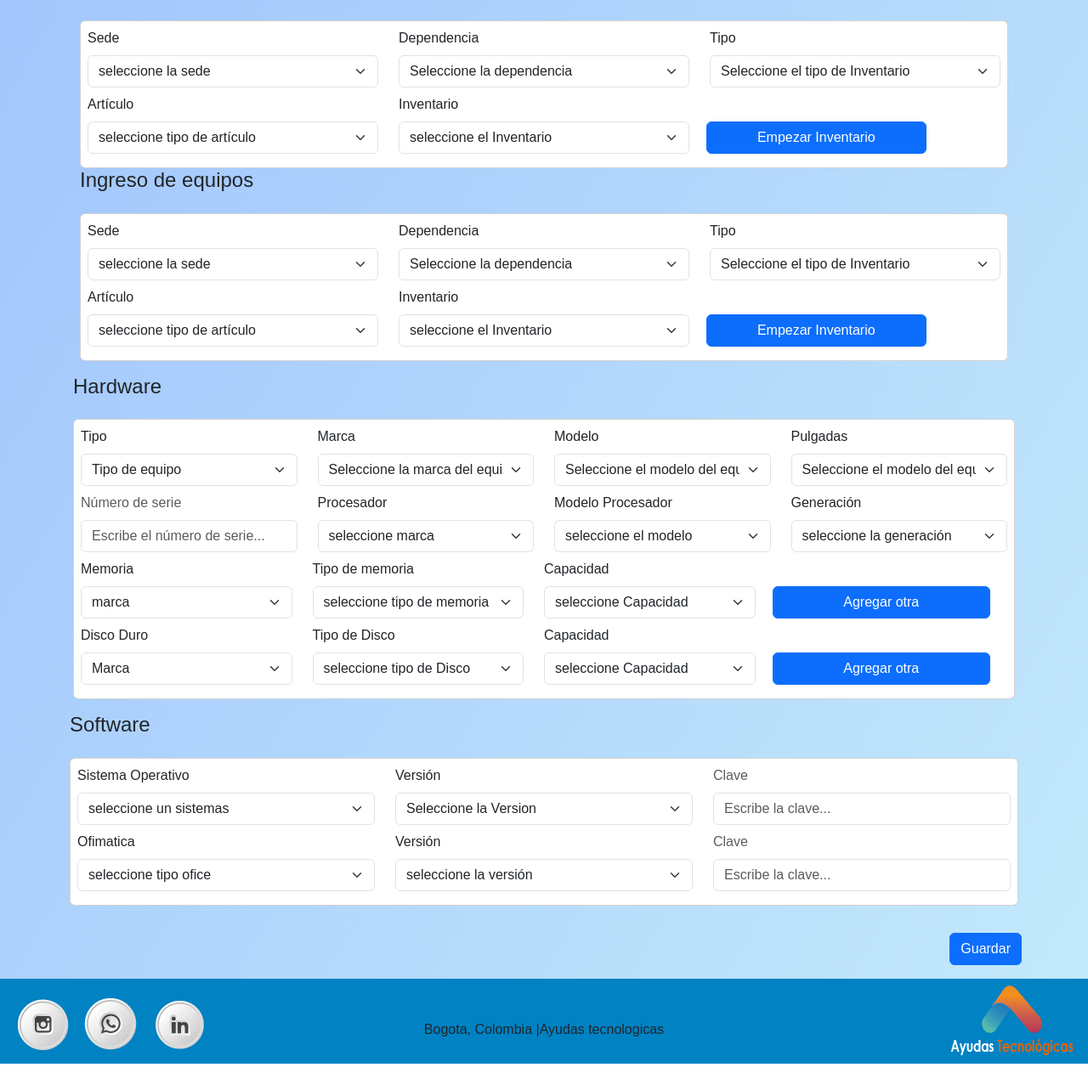
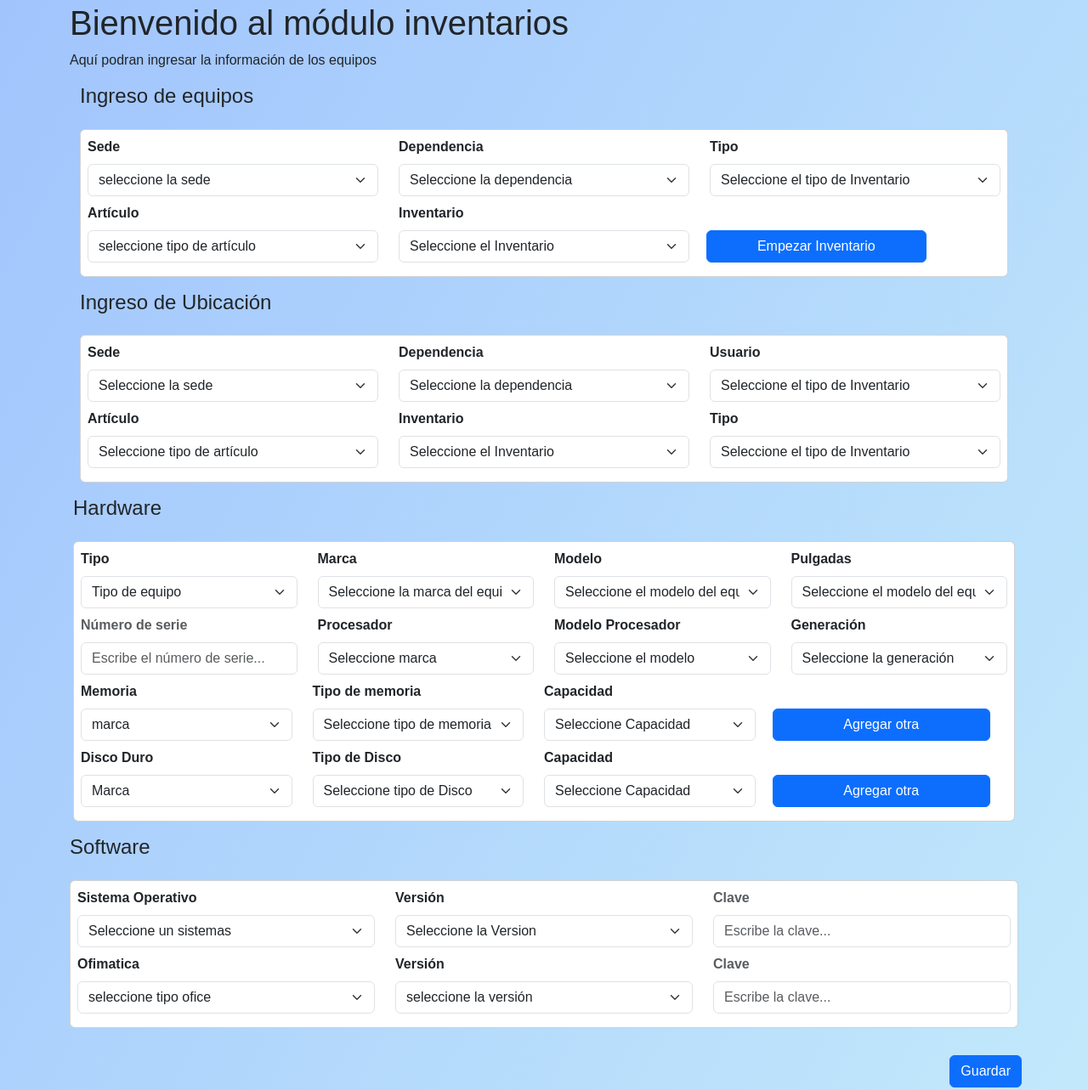
Before and after one commit to johnsistemas/2da-garciagomezjohn-inventario, a website: page pages/inventarios.html in a window 1280 px wide. Shown: the part 361-1644 px from the top of the page at 85% size. Before the commit the page ends 1613 px from the top, so only its background shows below. Drawn offline with nearby package versions, Linux system fonts and the light colour scheme.

Commit message:
[m]se realiza cambio en el nav de inventarios

```diff
--- a/css/style.css
+++ b/css/style.css
@@ -54,12 +54,7 @@
     justify-content: flex-end;
 }
 
-.contenedor-imagenes {
 
-    background-position: top;
-    background-size: contain;
-    height: 20px;
-}
 
 .contenedor-imagenes img {
     width: 10%;
--- a/pages/inventarios.html
+++ b/pages/inventarios.html
@@ -39,7 +39,7 @@
 
     </header>
     <nav>
-        <nav class="navbar navbar-expand-lg jbg-container">
+        <nav class="navbar navbar-expand-lg jbg-container ">
             <div class="container-fluid ">
                 <a class="navbar-brand text-light" href="#">INVENTARIOS</a>
                 <button class="navbar-toggler" type="button" data-bs-toggle="collapse"
@@ -48,9 +48,9 @@
                     <span class="navbar-toggler-icon"></span>
                 </button>
                 <!--  menu de inventarios -->
-                <div class="collapse navbar-collapse" id="navbarSupportedContent">
-                    <ul class="navbar-nav me-auto mb-2 ">
-                        <li class="nav-item">
+                <div class="collapse navbar-collapse " id="navbarSupportedContent">
+                    <ul class="navbar-nav me-auto mb-2  ">
+                        <li class="nav-item ">
                             <a href="#" class="d-block text-light p-3 raya lead"><svg xmlns="http://www.w3.org/2000/svg"
                                     fill="currentColor" class="bi bi-speedometer2 lead " viewBox="0 0 16 16">
                                     <path
@@ -182,7 +182,7 @@
                                     <div class="col-lg-4 ">
                                         <label for="exampleDataList" class="form-label">Inventario</label>
                                         <select class="form-select mb-2" aria-label="Default select example">
-                                            <option selected>seleccione el Inventario </option>
+                                            <option selected>Seleccione el Inventario </option>
                                             <option value="1">invcasaprov0000015</option>
                                             <option value="2">invcasaprov0000016</option>
                                             <option value="3">invcasaprov0000017</option>
@@ -200,13 +200,13 @@
                     </section>
                     <section>
                         <div class="container">
-                            <h4 class="pb-3"> Ingreso de equipos</h4>
+                            <h4 class="pb-3 mt-3"> Ingreso de Ubicación</h4>
                             <div class="card p-2">
                                 <div class="row">
                                     <div class="col-lg-4 ">
                                         <label for="exampleDataList" class="form-label">Sede</label>
                                         <select class="form-select mb-2" aria-label="Default select example">
-                                            <option selected>seleccione la sede</option>
+                                            <option selected>Seleccione la sede</option>
                                             <option value="1">Casa Provincial</option>
                                             <option value="2">Economato Provincial</option>
                                             <option value="3">Casa Central</option>
@@ -228,14 +228,14 @@
                                         </select>
                                     </div>
                                     <div class="col-lg-4 ">
-                                        <label for="exampleDataList" class="form-label">Tipo</label>
+                                        <label for="exampleDataList" class="form-label">Usuario</label>
                                         <select class="form-select mb-2" aria-label="Default select example">
                                             <option selected>Seleccione el tipo de Inventario</option>
-                                            <option value="1">Computador</option>
-                                            <option value="2">Impresora</option>
-                                            <option value="3">Scaner</option>
-                                            <option value="4">Redes</option>
-                                            <option value="5">Muebles</option>
+                                            <option value="1">Hna. Carmen.</option>
+                                            <option value="2">Angela R.</option>
+                                            <option value="3">Edgardo V.</option>
+                                            <option value="4">Natalia S.</option>
+                                            <option value="5">Sandra C.</option>
                                         </select>
                                     </div>
                                 </div>
@@ -246,7 +246,7 @@
                                     <div class="col-lg-4 ">
                                         <label for="exampleDataList" class="form-label">Artículo</label>
                                         <select class="form-select mb-2" aria-label="Default select example">
-                                            <option selected>seleccione tipo de artículo</option>
+                                            <option selected>Seleccione tipo de artículo</option>
                                             <option value="1">AIO</option>
                                             <option value="2">Portatil</option>
                                             <option value="3">PC</option>
@@ -256,15 +256,23 @@
                                     <div class="col-lg-4 ">
                                         <label for="exampleDataList" class="form-label">Inventario</label>
                                         <select class="form-select mb-2" aria-label="Default select example">
-                                            <option selected>seleccione el Inventario </option>
+                                            <option selected>Seleccione el Inventario </option>
                                             <option value="1">invcasaprov0000015</option>
                                             <option value="2">invcasaprov0000016</option>
                                             <option value="3">invcasaprov0000017</option>
                                             <option value="4">invcasaprov0000018</option>
                                         </select>
                                     </div>
-                                    <div class="col-lg-3 g-3 pt-3">
-                                        <button class="btn btn-primary w-100">Empezar Inventario</button>
+                                    <div class="col-lg-4 ">
+                                        <label for="exampleDataList" class="form-label">Tipo</label>
+                                        <select class="form-select mb-2" aria-label="Default select example">
+                                            <option selected>Seleccione el tipo de Inventario</option>
+                                            <option value="1">Computador</option>
+                                            <option value="2">Impresora</option>
+                                            <option value="3">Scaner</option>
+                                            <option value="4">Redes</option>
+                                            <option value="5">Muebles</option>
+                                        </select>
                                     </div>
 
                                 </div>
@@ -346,7 +354,7 @@
                         <div class="col-lg-3 ">
                             <label for="exampleDataList" class="form-label">Procesador</label>
                             <select class="form-select mb-2" aria-label="Default select example">
-                                <option selected>seleccione marca </option>
+                                <option selected>Seleccione marca </option>
                                 <option value="1">AMD</option>
                                 <option value="2">Intel</option>
                             </select>
@@ -354,7 +362,7 @@
                         <div class="col-lg-3 ">
                             <label for="exampleDataList" class="form-label">Modelo Procesador</label>
                             <select class="form-select mb-2" aria-label="Default select example">
-                                <option selected>seleccione el modelo </option>
+                                <option selected>Seleccione el modelo </option>
                                 <option value="1">Core I3</option>
                                 <option value="2">Core I5</option>
                                 <option value="2">Core I7</option>
@@ -368,7 +376,7 @@
                         <div class="col-lg-3 ">
                             <label for="exampleDataList" class="form-label">Generación</label>
                             <select class="form-select mb-2" aria-label="Default select example">
-                                <option selected>seleccione la generación </option>
+                                <option selected>Seleccione la generación </option>
                                 <option value="1">4Th</option>
                                 <option value="2">5Th</option>
                                 <option value="1">6Th</option>
@@ -395,7 +403,7 @@
                             <div class="col-lg-3">
                                 <label for="exampleDataList" class="form-label">Tipo de memoria</label>
                                 <select class="form-select mb-2" aria-label="Default select example">
-                                    <option selected>seleccione tipo de memoria </option>
+                                    <option selected>Seleccione tipo de memoria </option>
                                     <option value="1">DDR2</option>
                                     <option value="2">DDR3</option>
                                     <option value="3">DDR4</option>
@@ -405,7 +413,7 @@
                             <div class="col-lg-3">
                                 <label for="exampleDataList" class="form-label">Capacidad</label>
                                 <select class="form-select mb-2" aria-label="Default select example">
-                                    <option selected>seleccione Capacidad </option>
+                                    <option selected>Seleccione Capacidad </option>
                                     <option value="1">2GB</option>
                                     <option value="2">4GB</option>
                                     <option value="2">8GB</option>
@@ -434,7 +442,7 @@
                             <div class="col-lg-3">
                                 <label for="exampleDataList" class="form-label">Tipo de Disco</label>
                                 <select class="form-select mb-2" aria-label="Default select example">
-                                    <option selected>seleccione tipo de Disco </option>
+                                    <option selected>Seleccione tipo de Disco </option>
                                     <option value="1">Hdd</option>
                                     <option value="2">Ssd</option>
                                     <option value="3">M.2</option>
@@ -444,7 +452,7 @@
                             <div class="col-lg-3">
                                 <label for="exampleDataList" class="form-label">Capacidad</label>
                                 <select class="form-select mb-2" aria-label="Default select example">
-                                    <option selected>seleccione Capacidad </option>
+                                    <option selected>Seleccione Capacidad </option>
                                     <option value="1">128GB</option>
                                     <option value="2">256GB</option>
                                     <option value="2">480GB</option>
@@ -469,7 +477,7 @@
                         <div class="col-lg-4 ">
                             <label for="exampleDataList" class="form-label">Sistema Operativo</label>
                             <select class="form-select mb-2" aria-label="Default select example">
-                                <option selected>seleccione un sistemas</option>
+                                <option selected>Seleccione un sistemas</option>
                                 <option value="1">Windows</option>
                                 <option value="2">MacOS</option>
                                 <option value="3">Ubuntu</option>
--- /dev/null
+++ b/scss/_formularios.scss
@@ -0,0 +1,3 @@
+.form-label {
+    font-weight: 700;
+}
--- a/scss/_principal.scss
+++ b/scss/_principal.scss
@@ -10,6 +10,12 @@
     width: 350px;
 }
 
+.bi bi-house-add {
+    width: 30px;
+    height: 20px;
+
+}
+
 //.card {
 //width: 18rem;
 //}
--- a/scss/main.scss
+++ b/scss/main.scss
@@ -4,3 +4,7 @@
 
 //layout
 @import './cabeza';
+@import './formularios';
+@import './ingresar';
+@import './principal';
+@import './pie';
```
Also changed, not shown: pages/inventarios2.html (+5 -5 lines), pages/sobre_nosotros.html (+7 -0 lines), css/main.css, 1 other file.
